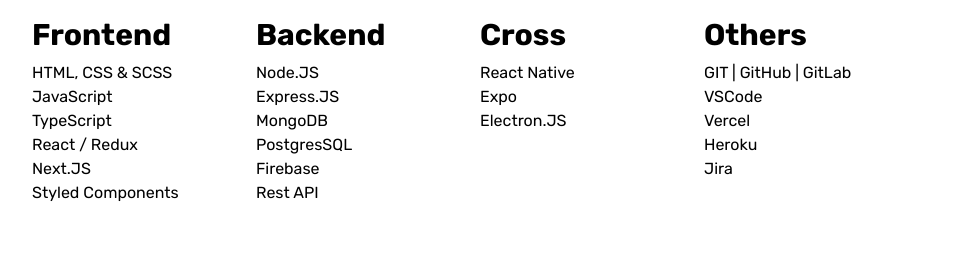
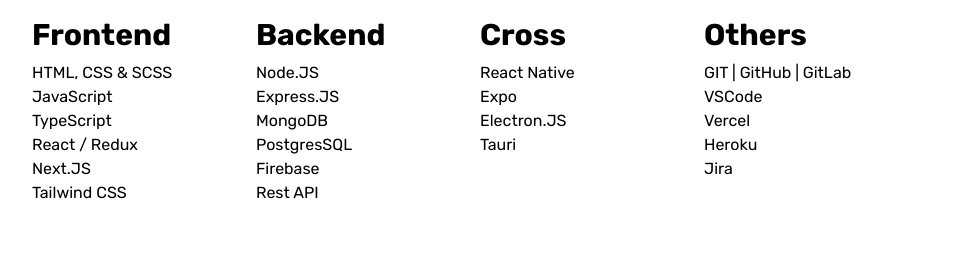
Before and after one commit to TomAndril/mywebsite-v2, a Next.js app: page / in a window 1280 px wide. Shown: the part 823-1078 px from the top of the page, without its empty margins (160-1119 px from the left). Built offline with nearby package versions, Linux system fonts and the light colour scheme.

Commit message:
skills section modified

```diff
--- a/sections/MySkills.tsx
+++ b/sections/MySkills.tsx
@@ -25,7 +25,7 @@
           <Text variant="span">TypeScript</Text>
           <Text variant="span">React / Redux</Text>
           <Text variant="span">Next.JS</Text>
-          <Text variant="span">Styled Components</Text>
+          <Text variant="span">Tailwind CSS</Text>
         </div>
         <div className="flex flex-col my-4 md:my-2 lg:my-0">
           <Text
@@ -51,6 +51,7 @@
           <Text variant="span">React Native</Text>
           <Text variant="span">Expo</Text>
           <Text variant="span">Electron.JS</Text>
+          <Text variant="span">Tauri</Text>
         </div>
         <div className="flex flex-col my-4 md:my-2 lg:my-0">
           <Text
```
